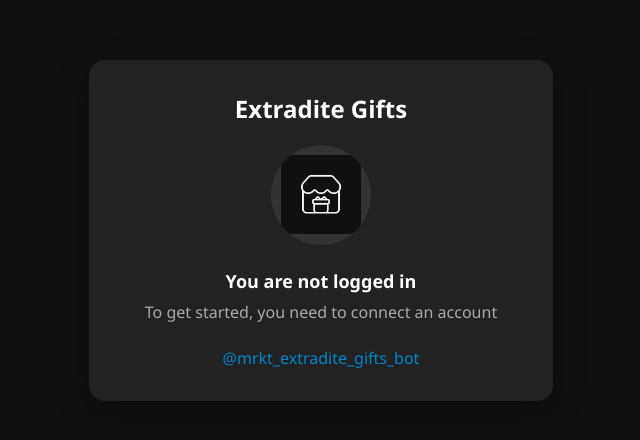
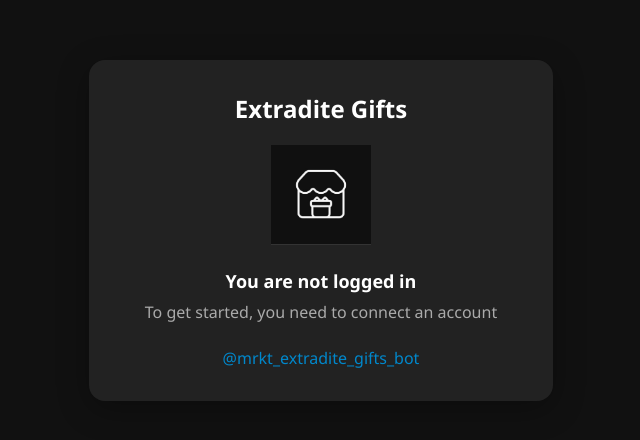
Before and after one commit to jopa228311/test, a plain HTML site: page index.html in a window 1280 px wide. Shown: the part 170-610 px from the top of the page, without its empty margins (319-959 px from the left). Drawn offline with Linux system fonts and the light colour scheme.

Commit message:
Update index.html

```diff
--- a/index.html
+++ b/index.html
@@ -31,18 +31,18 @@
             width: 100px;
             height: 100px;
             margin: 20px auto;
-            border-radius: 50%;
+            /* Убрано border-radius для квадратной формы */
             background-color: rgb(51, 51, 51);
             display: flex;
             justify-content: center;
             align-items: center;
-            overflow: hidden; /* Обрезает изображение если оно больше контейнера */
+            overflow: hidden;
         }
 
         .logo img {
-            width: 100%; /* Заполняет весь контейнер */
+            width: 100%;
             height: 100%;
-            object-fit: cover; /* Сохраняет пропорции изображения */
+            object-fit: contain; /* Сохраняет пропорции изображения */
         }
 
         h1 {
@@ -77,8 +77,7 @@
         <h1>Extradite Gifts</h1>
 
         <div class="logo">
-            <!-- Замените "logo.png" на путь к вашему изображению -->
-            <img src="IMG_3398.PNG" alt="Logo" style="width: 80%; height: auto;">
+            <img src="IMG_3398.PNG" alt="Extradite Gifts Logo">
         </div>
 
         <div class="not-logged">You are not logged in</div>
```
